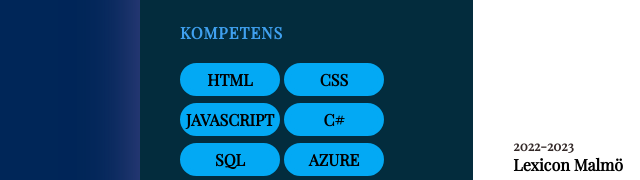
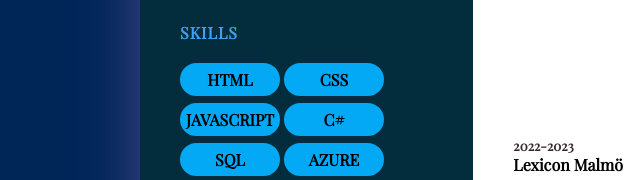
Before and after one commit to MoAl98/myCvSv, a plain HTML site: page index.html in a window 1280 px wide. Shown: the part 585-765 px from the top of the page, 0-640 px from the left. Drawn offline with nearby package versions, Linux system fonts and the light colour scheme.

Commit message:
Update index.html

```diff
--- a/index.html
+++ b/index.html
@@ -45,7 +45,7 @@
                    </ul>
                  </div>
 
-                     <div class="title">kompetens</div>
+                     <div class="title">Skills</div>
                      <div class="one">HTML</div>
                      <div class="one">CSS</div>
                      <div class="one">JavaScript</div>
```
